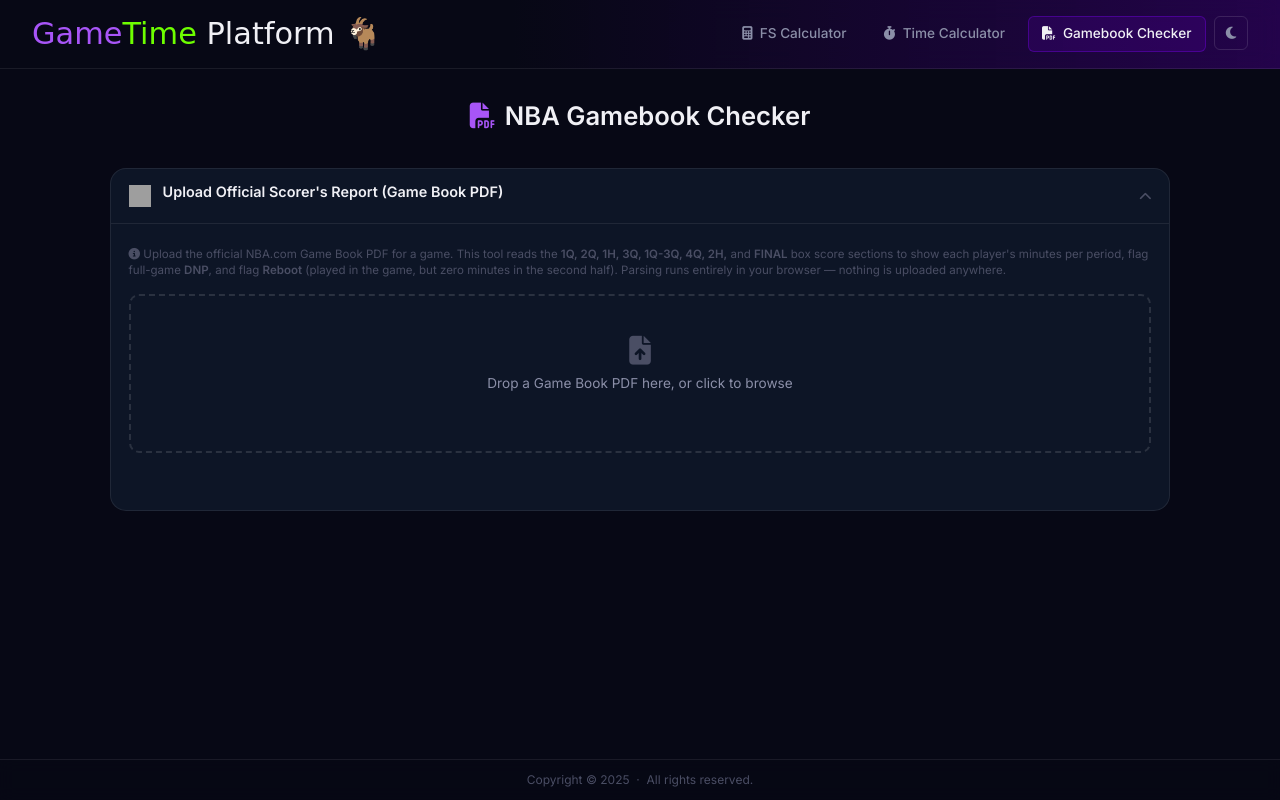
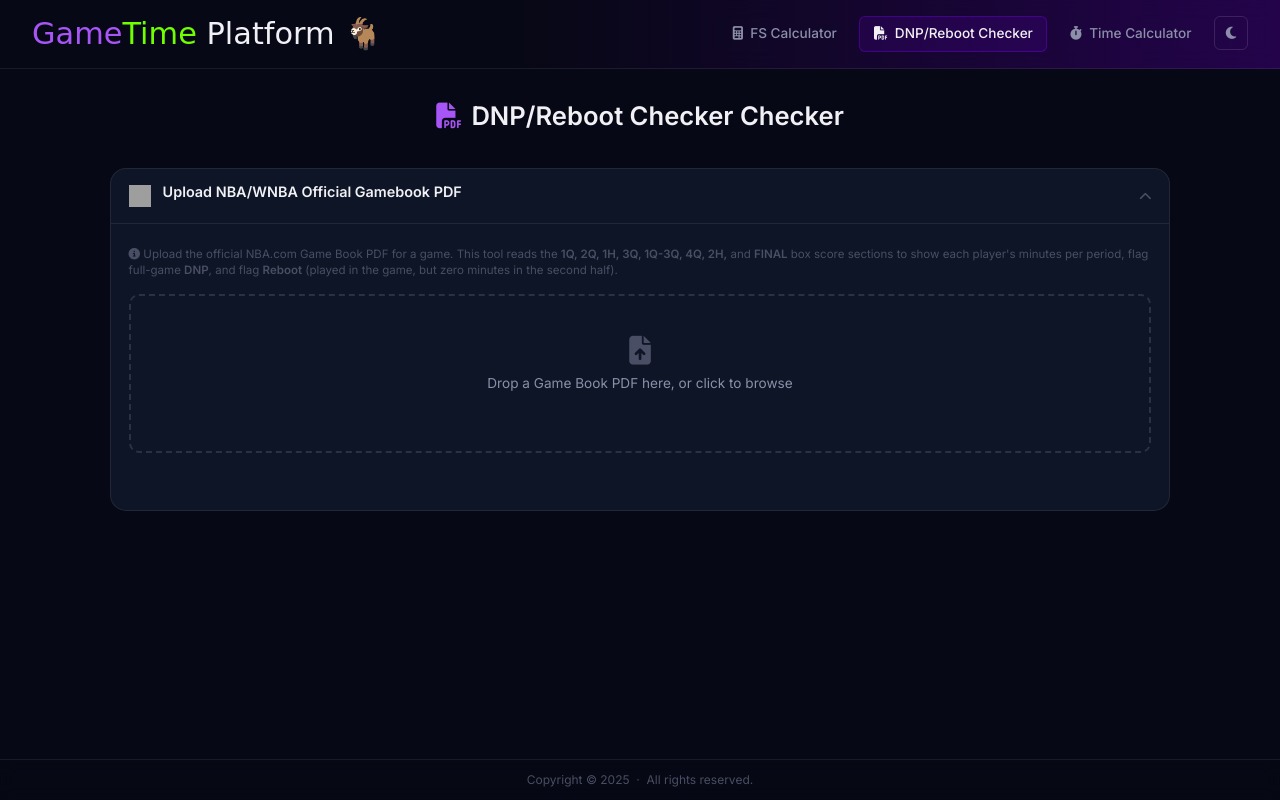
Before and after one commit to alex-s4/fantasy-checker, a plain HTML site: page gamebook-checker.html in a window 1280 px wide. Drawn offline with nearby package versions, Linux system fonts and the light colour scheme; grey boxes are pictures that could not be loaded; a web font is replaced by a local one.

Commit message:
Minor UI fixes - header

```diff
--- a/gamebook-checker.html
+++ b/gamebook-checker.html
@@ -23,11 +23,11 @@
           <a href="./index.html" class="nav-item">
             <i class="fa-solid fa-calculator"></i> FS Calculator
           </a>
+          <a href="./gamebook-checker.html" class="nav-item active">
+            <i class="fa-solid fa-file-pdf"></i> DNP/Reboot Checker
+          </a>
           <a href="./toi-calc.html" class="nav-item">
             <i class="fa-solid fa-stopwatch"></i> Time Calculator
-          </a>
-          <a href="./gamebook-checker.html" class="nav-item active">
-            <i class="fa-solid fa-file-pdf"></i> Gamebook Checker
           </a>
           <button class="theme-toggle" id="theme-toggle" aria-label="Toggle light/dark mode">
             <i class="fa-solid fa-moon  icon-moon"></i>
@@ -41,7 +41,7 @@
   <main>
 
     <div class="page-heading">
-      <h2><i class="fa-solid fa-file-pdf"></i> NBA Gamebook Checker</h2>
+      <h2><i class="fa-solid fa-file-pdf"></i> DNP/Reboot Checker Checker</h2>
     </div>
 
     <div class="sections-grid">
@@ -52,7 +52,7 @@
       <div class="calc-card calc-card--wide" style="width:100%; max-width:1060px;">
         <div class="card-header open" id="head-gamebook">
           <img alt="NBA" src="https://static.prizepicks.com/images/leagues/production/1.svg" class="league-icon">
-          <h3>Upload Official Scorer's Report (Game Book PDF)</h3>
+          <h3>Upload NBA/WNBA Official Gamebook PDF</h3>
           <i class="fa-solid fa-chevron-down collapse-icon"></i>
         </div>
 
@@ -64,7 +64,6 @@
             <strong>1Q, 2Q, 1H, 3Q, 1Q-3Q, 4Q, 2H,</strong> and <strong>FINAL</strong> box score
             sections to show each player's minutes per period, flag full-game <strong>DNP</strong>,
             and flag <strong>Reboot</strong> (played in the game, but zero minutes in the second half).
-            Parsing runs entirely in your browser — nothing is uploaded anywhere.
           </p>
 
           <div id="gamebook-dropzone" class="gamebook-dropzone">
```
Also changed, not shown: index.html (+1 -1 lines), toi-calc.html (+3 -0 lines).
